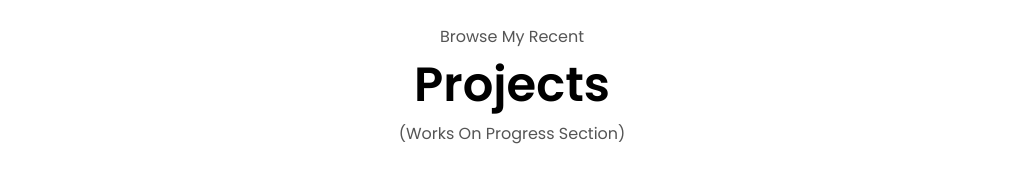
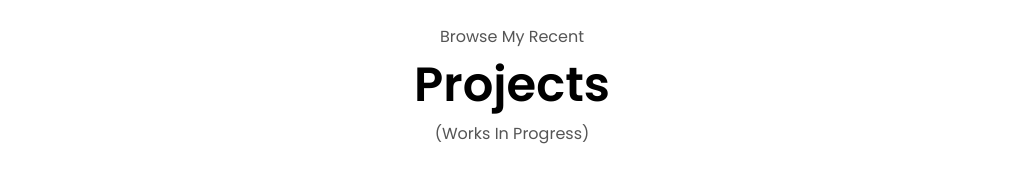
Before and after one commit to Jomm95/PortFolio-WebSite, a plain HTML site: page index.html in a window 1280 px wide. Shown: the part 2440-2616 px from the top of the page, without its empty margins (128-1151 px from the left). Drawn offline with Linux system fonts and the light colour scheme.

Commit message:
correct cv

```diff
--- a/index.html
+++ b/index.html
@@ -283,7 +283,7 @@
     <section id="projects">
       <p class="section_text_p1">Browse My Recent</p>
       <h1 class="title">Projects</h1>
-      <p class="section_text_p1">(Works On Progress Section)</p>
+      <p class="section_text_p1">(Works In Progress)</p>
       <div class="experience-details-container">
         <div class="about-containers">
         <div class="details-container color-container">
```
Also changed, not shown: 1 other file.
